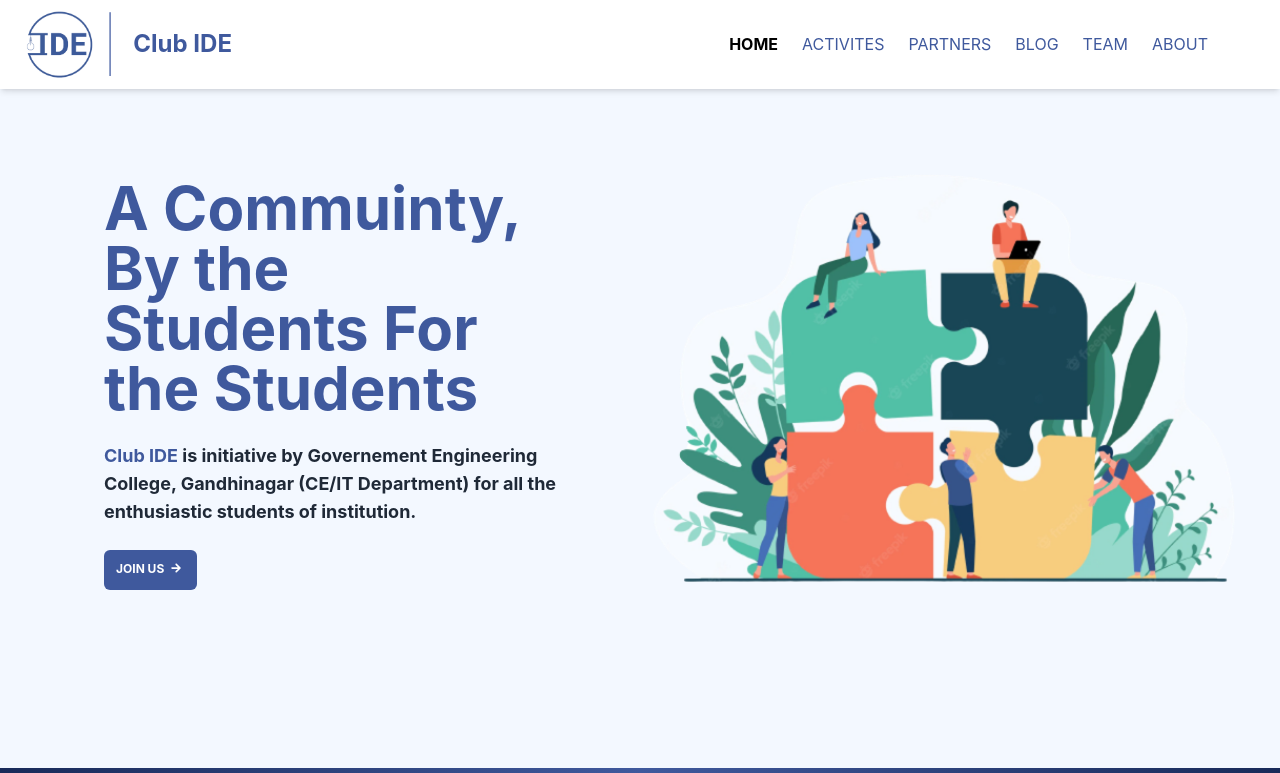
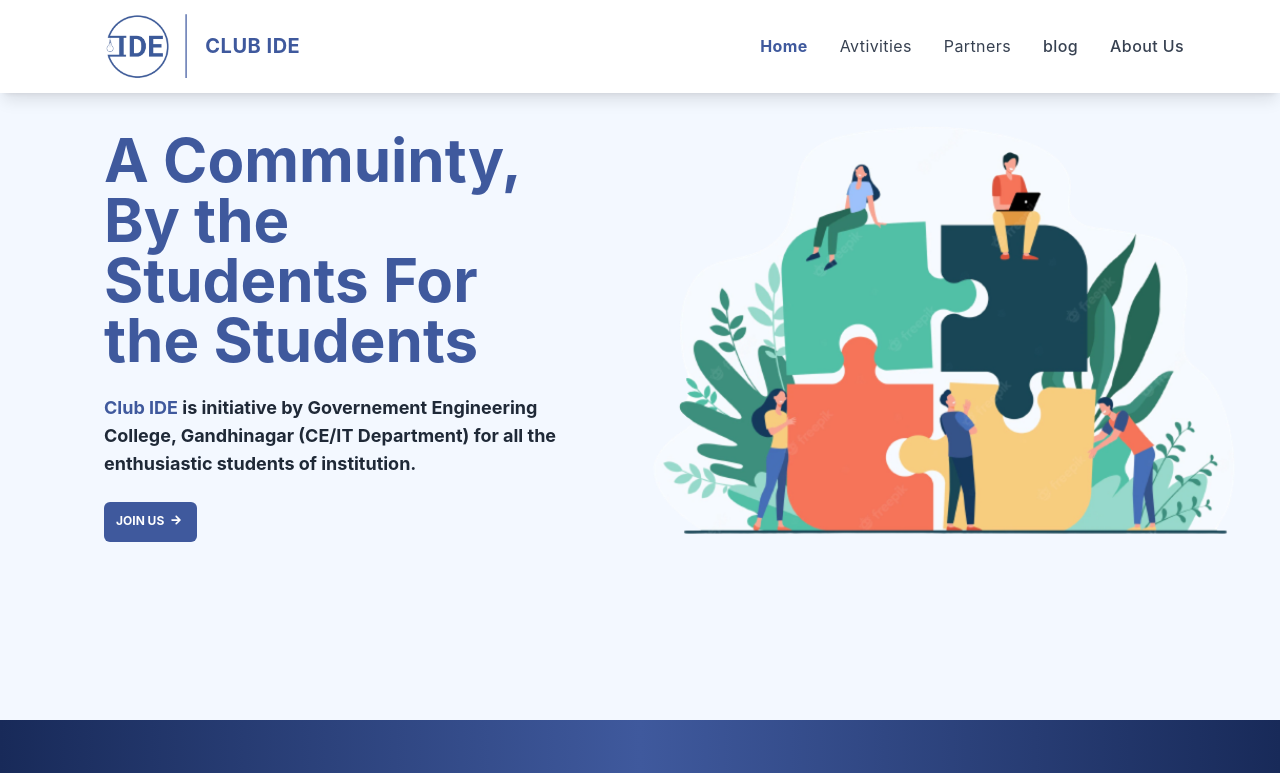
Before and after one commit to Club-IDE/club-website, a React (Create React App) app: page / in a window 1280 px wide. Shown: the top 773 px of the page. Built offline with nearby package versions, Linux system fonts and the light colour scheme.

Commit message:
Everything up to the course Section is done

```diff
--- a/package.json
+++ b/package.json
@@ -6,6 +6,7 @@
     "@testing-library/jest-dom": "^5.16.4",
     "@testing-library/react": "^13.1.1",
     "@testing-library/user-event": "^13.5.0",
+    "hamburger-react": "^2.5.0",
     "react": "^18.0.0",
     "react-countup": "^6.2.0",
     "react-dom": "^18.0.0",
--- a/src/App.js
+++ b/src/App.js
@@ -4,6 +4,7 @@ import Course from './Components/Course';
 import Hero from './Components/Hero';
 import Members from './Components/Members';
 import Navbar from './Components/Navbar';
+
 
 
 function App() {
@@ -13,6 +14,7 @@ function App() {
   <Hero />
   <Members />
   <Course />
+
   </>
   );
 }
--- a/src/Components/Hero.js
+++ b/src/Components/Hero.js
@@ -6,7 +6,7 @@ import Homepage_img from '../imgs/HomePageCommnity.png'
 const Hero = (props) => {
     return (
         <>
-        <div class="container px-6 py-40 mx-auto pt-32 lg:pt-40">
+        <div class="container px-6 py-40 mx-auto  pt-32 pt lg:pt-28">
                 <div class="items-center lg:flex">
                     <div class="w-full lg:w-1/2">
                         <div class="mx-0 lg:max-w-lg lg:mx-20">
--- a/src/Components/Navbar.js
+++ b/src/Components/Navbar.js
@@ -1,35 +1,139 @@
-import React from 'react'
-import logo from '../imgs/IDELogo.png'
+import { useState } from "react";
+import Logo from '../imgs/IDELogo.png';
 import line from '../imgs/line.svg'
+import { Sling as Hamburger } from 'hamburger-react'
+
+const Navbar = () => {
+  const [isMenuOpen, setIsMenuOpen] = useState(false);
+  const [isOpen, setOpen] = useState(false)
+
+  return (
+    <div class="px-4 py-2 mx-auto  md:max-w-full md:px-24 lg:px-8 shadow-lg bg-white z-50 fixed w-full">
+      <div class="relative flex items-center justify-between lg:pl-16">
+        <a
+          href="/"
+          aria-label="Company"
+          title="Company"
+          class="inline-flex items-center"
+        >
+          <img src={Logo} alt="logo" className='w-20 pl-1' />
+          <img src={line} alt="" className='h-16  ' />
+          <span class="ml-2 text-xl font-bold tracking-wide text-primary uppercase">
+            Club IDE
+          </span>
+        </a>
+        <ul class="flex items-center hidden space-x-8 lg:flex pr-16">
+          <li>
+            <a
+              href="/"
+              class="font-bold tracking-wide text-primary transition-colors duration-200 hover:text-primary hover:font-bold"
+            >
+              Home
+            </a>
+          </li>
+          <li>
+            <a
+              href="/"
+              class="font-normal tracking-wide text-gray-700 transition-colors duration-200 hover:font-bold"
+            >
+              Avtivities
+            </a>
+          </li>
+          <li>
+            <a
+              href="/"
+              class="font-normal tracking-wide text-gray-700 transition-colors duration-200 hover:text-deep-purple-accent-400 hover:font-bold"
+            >
+              Partners
+            </a>
+          </li>
+          <li>
+            <a
+              href="/"
+
+              class="font-medium tracking-wide text-gray-700 transition-colors duration-200 "
+            >
+              blog
+            </a>
+          </li>
+          <li>
+            <a
+              href="/"
+              class="font-medium tracking-wide text-gray-700 transition-colors duration-200 "
+            >
+              About Us
+            </a>
+          </li>
+        </ul>
 
 
-export default function Navbar() {
+        <div class="lg:hidden">
+        <Hamburger toggled={isMenuOpen} toggle={setIsMenuOpen} />
+          {isMenuOpen && (
+            <div class="absolute top-20 left-0 w-full slideInDown ">
+              <div class="p-5 bg-white border rounded shadow-sm">
+                <div class="flex items-center justify-between mb-4">
+                </div>
+                <nav>
+                  <ul class="space-y-4">
+                    <li>
+                      <a
+                        href="/"
+                        class="font-bold tracking-wide text-primary transition-colors duration-200 "
+                      >
+                        Home
+                      </a>
+                    </li>
+                    <li>
+                      <a
+                        href="/"
+                        aria-label="Our product"
+                        title="Our product"
+                        class="font-medium tracking-wide text-gray-700 transition-colors duration-200 hover:text-deep-purple-accent-400"
+                      >
+                        Avtivities
+                      </a>
+                    </li>
+                    <li>
+                      <a
+                        href="/"
+                        aria-label="Product pricing"
+                        title="Product pricing"
+                        class="font-medium tracking-wide text-gray-700 transition-colors duration-200 hover:text-deep-purple-accent-400"
+                      >
+                        Partners
+                      </a>
+                    </li>
+                    <li>
+                      <a
+                        href="/"
+                        aria-label="Product pricing"
+                        title="Product pricing"
+                        class="font-medium tracking-wide text-gray-700 transition-colors duration-200 hover:text-deep-purple-accent-400"
+                      >
+                        blog
+                      </a>
+                    </li>
+                    <li>
+                      <a
+                        href="/"
+                        aria-label="About us"
+                        title="About us"
+                        class="font-medium tracking-wide text-gray-700 transition-colors duration-200 hover:text-deep-purple-accent-400"
+                      >
+                        About us
+                      </a>
+                    </li>
 
-  return (
-    <>
-    <div className='shadow-md w-full fixed top-0 left-0'>
-        <div className='flex md-flex bg-white py-1 md:px-5 justify-between flex-wrap'>
-            <div className='font-bold text-2xl cursor-pointer flex items-center text-ide_color flex-wrap'>
-            <img src={logo} alt="" className='w-20' />
-            <img src={line} alt="" className='h-16  '/>
-            <span className='px-3 text-primary'>Club IDE</span>
+                  </ul>
+                </nav>
+              </div>
             </div>
-            <ul className=' hidden md:flex  my-auto mr-10 '>
-                <li className=' mx-3 font-bold '><a href='/' className='hover:text-primary'>HOME</a></li>
-                <li className=' mx-3 text-primary'><a href='/' className=''>ACTIVITES</a></li>
-                <li className='inline-block mx-3 text-primary'><a href='/' className='hover:text-primary'>PARTNERS</a></li>
-                <li className=' mx-3 text-primary'><a href='/' className='hover:text-primary'>BLOG</a></li>
-                <li className=' mx-3 text-primary'><a href='/' className='hover:text-primary'>TEAM</a></li>
-                <li className=' mx-3 text-primary '><a href='/' className='hover:text-primary'>ABOUT</a></li>
-            </ul>
-                <div className="flex md:hidden">
-                    <button type="button" className="text-black dark:text-gray-200 hover:text-gray-600 dark:hover:text-gray-400 focus:outline-none focus:text-gray-600 dark:focus:text-gray-400" aria-label="toggle menu">
+          )}
+        </div>
+      </div>
+    </div>
+  );
+};
 
-                    </button>
-                </div>
-        </div>
-    </div>
-
-    </>
-  )
-}
+export default Navbar;
--- a/src/index.css
+++ b/src/index.css
@@ -47,9 +47,29 @@ code {
 /*Course CSS*/
 
 .course_hover:hover {
-            transition: transform;
-            transition-duration: 0.5s;
-            transform: scale(0.8);
-            cursor: pointer;
+  transition: transform;
+  transition-duration: 0.5s;
+  transform: scale(0.8);
+  cursor: pointer;
 
 }
+
+
+/*Navbar Css*/
+
+.slideInDown {
+  animation-name: slideInDown;
+  animation-duration: 0.5s;
+  animation-fill-mode: both;
+}
+
+@keyframes slideInDown {
+  0% {
+    transform: translateY(-100%);
+    visibility: visible;
+  }
+
+  100% {
+    transform: translateY(0);
+  }
+}
```
Also changed, not shown: 1 other file (tests, documents, lock files or other folders).
